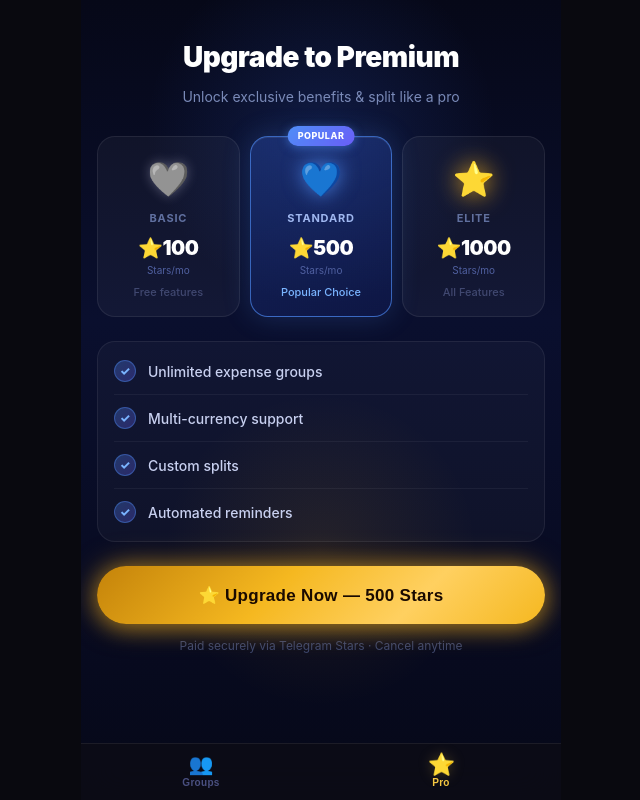
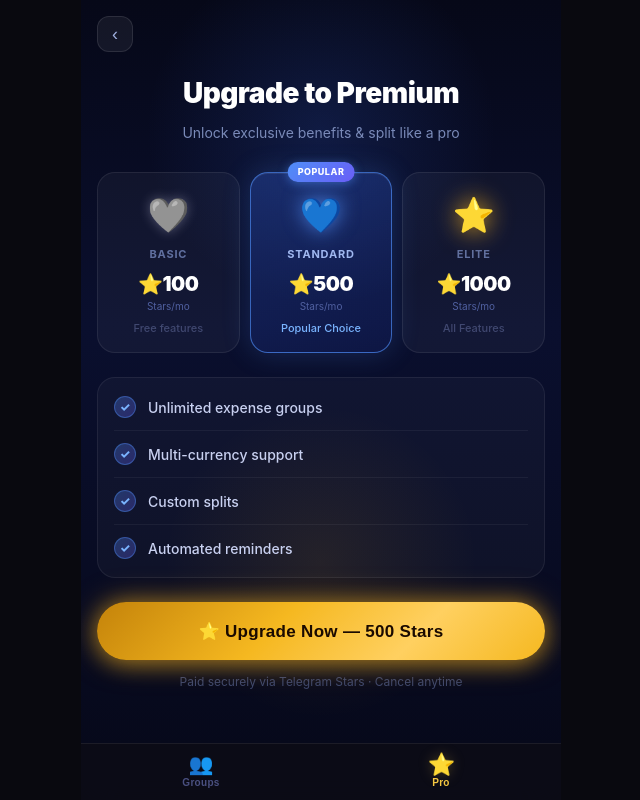
Before and after one commit to Makingdomm/splitmate, a React (Vite) app in the folder splitmate/frontend/: page / in a window 1280 px wide. Both pictures are taken after a click on the button "⭐ Pro". Shown: the whole page, without its empty margins (319-959 px from the left). Built offline with nearby package versions, Linux system fonts and the light colour scheme; no server answers.

Commit message:
Auto-commit agent changes

```diff
--- a/splitmate/frontend/src/App.jsx
+++ b/splitmate/frontend/src/App.jsx
@@ -20,7 +20,23 @@ import Toast from './components/Toast.jsx';
 export default function App() {
   const { initUser, fetchGroups, fetchPaymentStatus, loading, error, clearError } = useAppStore();
   const [page, setPage] = useState('groups');
+  const [pageHistory, setPageHistory] = useState([]);
   const [initialized, setInitialized] = useState(false);
+
+  const navigateTo = (target) => {
+    if (target === -1) {
+      // Go back
+      setPageHistory(prev => {
+        const newHistory = [...prev];
+        const prev_page = newHistory.pop() || 'groups';
+        setPage(prev_page);
+        return newHistory;
+      });
+    } else {
+      setPageHistory(prev => [...prev, page]);
+      setPage(target);
+    }
+  };
   const [toast, setToast] = useState(null);
 
   // ── Bootstrap the app ──────────────────────────────────────────────────────
@@ -85,23 +101,23 @@ export default function App() {
   const renderPage = () => {
     switch (page) {
       case 'groups':
-        return <GroupList onNavigate={setPage} onToast={showToast} />;
+        return <GroupList onNavigate={navigateTo} onToast={showToast} />;
       case 'group-detail':
-        return <GroupDetail onNavigate={setPage} onToast={showToast} />;
+        return <GroupDetail onNavigate={navigateTo} onToast={showToast} />;
       case 'add-expense':
-        return <AddExpense onNavigate={setPage} onToast={showToast} />;
+        return <AddExpense onNavigate={navigateTo} onToast={showToast} />;
       case 'settle':
-        return <SettleUp onNavigate={setPage} onToast={showToast} />;
+        return <SettleUp onNavigate={navigateTo} onToast={showToast} />;
       case 'wallet-settings':
-        return <WalletSettings onNavigate={setPage} onToast={showToast} />;
+        return <WalletSettings onNavigate={navigateTo} onToast={showToast} />;
       case 'create-group':
-        return <CreateGroup onNavigate={setPage} onToast={showToast} />;
+        return <CreateGroup onNavigate={navigateTo} onToast={showToast} />;
       case 'join-group':
-        return <JoinGroup onNavigate={setPage} onToast={showToast} />;
+        return <JoinGroup onNavigate={navigateTo} onToast={showToast} />;
       case 'pro':
-        return <ProUpgrade onNavigate={setPage} onToast={showToast} />;
+        return <ProUpgrade onNavigate={navigateTo} onToast={showToast} />;
       default:
-        return <GroupList onNavigate={setPage} onToast={showToast} />;
+        return <GroupList onNavigate={navigateTo} onToast={showToast} />;
     }
   };
 
@@ -110,7 +126,7 @@ export default function App() {
       <main className="page-content">
         {renderPage()}
       </main>
-      <BottomNav currentPage={page} onNavigate={setPage} />
+      <BottomNav currentPage={page} onNavigate={navigateTo} />
       {toast && (
         <Toast
           message={toast.message}
--- a/splitmate/frontend/src/pages/ProUpgrade.jsx
+++ b/splitmate/frontend/src/pages/ProUpgrade.jsx
@@ -30,7 +30,7 @@ const TIERS = [
   },
 ];
 
-export default function ProUpgrade({ onToast }) {
+export default function ProUpgrade({ onToast, onNavigate }) {
   const { paymentStatus } = useAppStore();
   const [loading, setLoading] = useState(false);
   const [selected, setSelected] = useState('standard');
@@ -135,8 +135,16 @@ export default function ProUpgrade({ onToast }) {
       <div style={{ position:'absolute', bottom:80, left:'50%', transform:'translateX(-50%)', width:340, height:340, background:'radial-gradient(circle, rgba(245,176,30,0.09) 0%, transparent 65%)', borderRadius:'50%', pointerEvents:'none' }} />
 
       <div style={{ position:'relative', zIndex:1 }}>
+        {/* Back button */}
+        <div style={{ display:'flex', alignItems:'center', padding:'16px 0 8px' }}>
+          <button
+            onClick={() => onNavigate(-1)}
+            style={{ width:36, height:36, borderRadius:12, border:'1px solid rgba(255,255,255,0.1)', background:'rgba(255,255,255,0.06)', color:'#a0b0e0', fontSize:18, cursor:'pointer', display:'flex', alignItems:'center', justifyContent:'center' }}
+          >‹</button>
+        </div>
+
         {/* Hero */}
-        <div style={{ textAlign:'center', paddingTop:36, paddingBottom:28 }}>
+        <div style={{ textAlign:'center', paddingTop:12, paddingBottom:28 }}>
           <h1 style={{ fontSize:28, fontWeight:900, color:'#fff', letterSpacing:-0.5, marginBottom:8 }}>
             Upgrade to Premium
           </h1>
```
Also changed, not shown: 1 other file (tests, documents, lock files or other folders).
